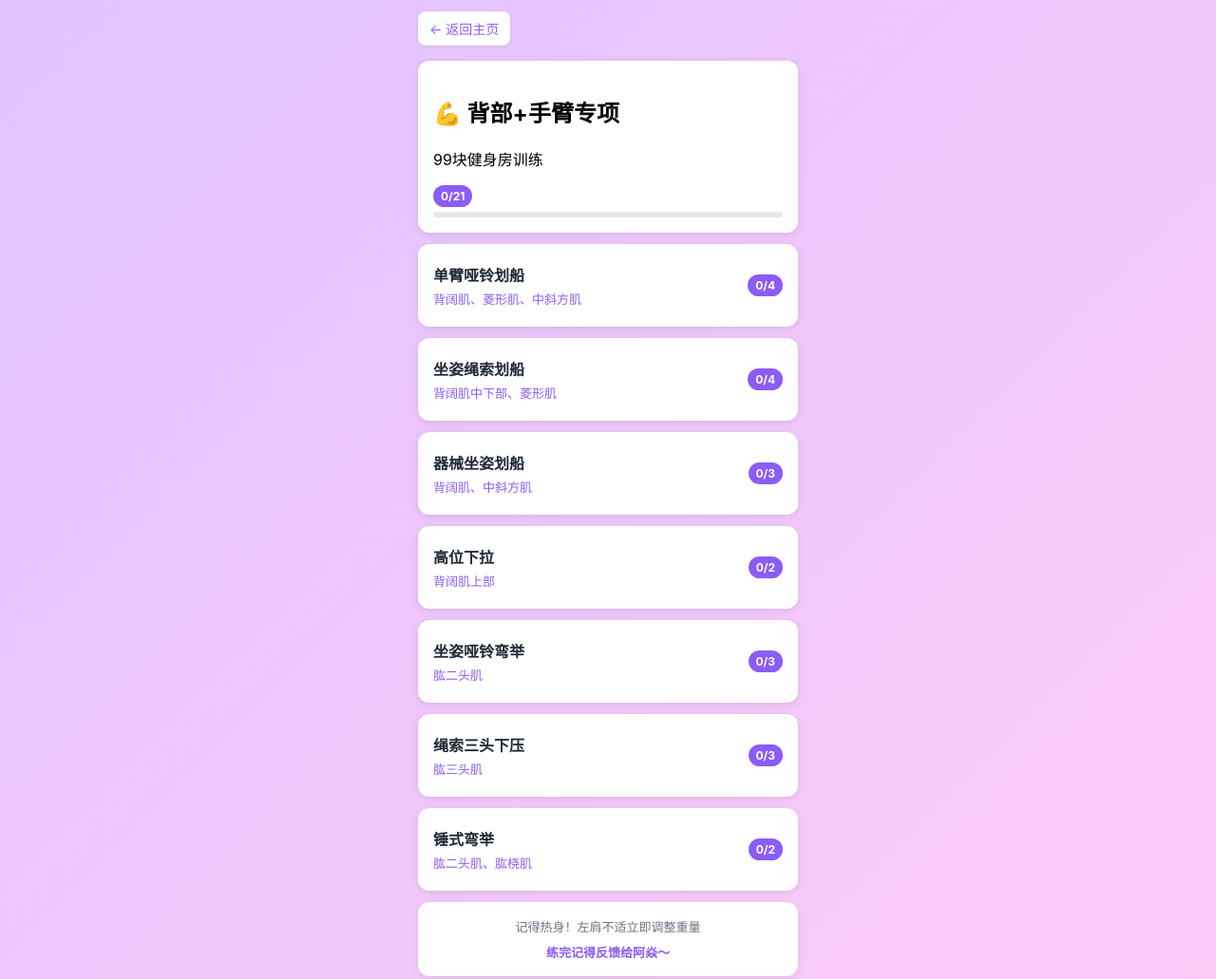
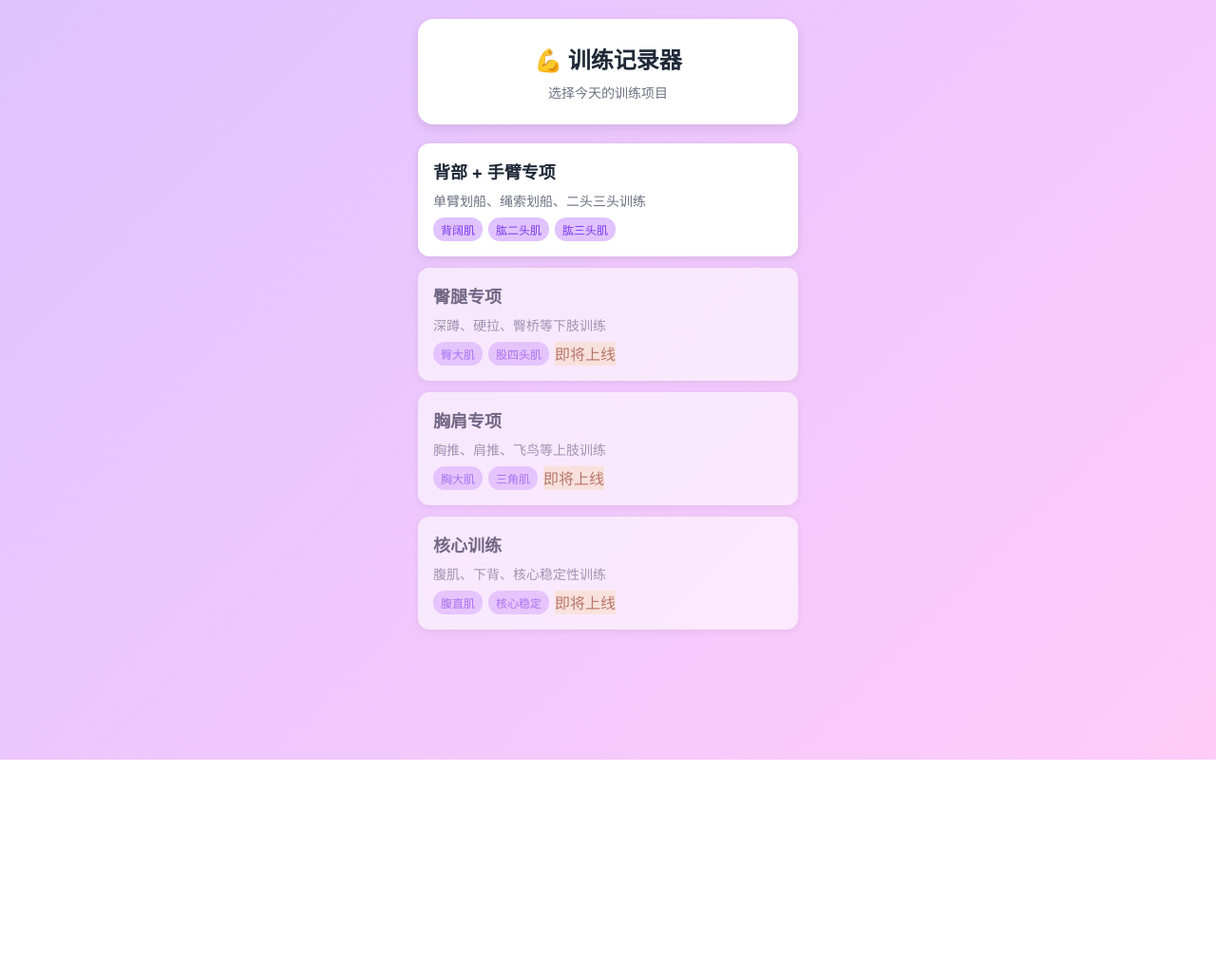
Before and after one commit to mermaidw/Claude, a plain HTML site: page index.html in a window 1280 px wide. Shown: the top 1031 px of the page at 95% size. After the commit the page ends 800 px from the top, so only its background shows below. Drawn offline with Linux system fonts and the light colour scheme.

Commit message:
Update index.html

```diff
--- a/index.html
+++ b/index.html
@@ -3,7 +3,7 @@
 <head>
   <meta charset="UTF-8" />
   <meta name="viewport" content="width=device-width, initial-scale=1.0"/>
-  <title>背部+手臂专项</title>
+  <title>王垚的训练记录器</title>
   <style>
     body{
       margin:0;
@@ -11,192 +11,129 @@
       background:linear-gradient(135deg,#e0c3ff 0%,#ffccf9 100%);
       min-height:100vh;
     }
-    .container{max-width:400px;margin:auto;padding:12px}
-    .card{background:#fff;border-radius:12px;padding:16px;margin-bottom:12px;box-shadow:0 2px 8px rgba(0,0,0,.1)}
-    .back-btn{
-      display:inline-flex;
-      align-items:center;
-      gap:8px;
-      color:#8b5cf6;
+    .container{
+      max-width:400px;
+      margin:auto;
+      padding:20px;
+    }
+    .header{
+      text-align:center;
+      background:#fff;
+      border-radius:16px;
+      padding:24px;
+      margin-bottom:20px;
+      box-shadow:0 4px 12px rgba(0,0,0,.1);
+    }
+    .header h1{
+      margin:0 0 8px 0;
+      color:#1f2937;
+      font-size:24px;
+    }
+    .header p{
+      margin:0;
+      color:#6b7280;
+      font-size:14px;
+    }
+    .workout-card{
+      background:#fff;
+      border-radius:12px;
+      padding:16px;
+      margin-bottom:12px;
+      box-shadow:0 2px 8px rgba(0,0,0,.1);
+      cursor:pointer;
+      transition:transform 0.2s, box-shadow 0.2s;
       text-decoration:none;
+      color:inherit;
+      display:block;
+    }
+    .workout-card:hover{
+      transform:translateY(-2px);
+      box-shadow:0 4px 16px rgba(0,0,0,.15);
+    }
+    .workout-title{
+      font-size:18px;
+      font-weight:bold;
+      color:#1f2937;
+      margin-bottom:8px;
+    }
+    .workout-desc{
+      color:#6b7280;
       font-size:14px;
-      margin-bottom:16px;
-      padding:8px 12px;
-      background:#fff;
-      border-radius:8px;
-      box-shadow:0 1px 4px rgba(0,0,0,.1);
+      margin-bottom:8px;
     }
-    .hdr{display:flex;justify-content:space-between;align-items:center;cursor:pointer;padding:4px 0;}
-    .hdr:hover{background:#f9fafb;border-radius:8px;padding:8px;}
-    .notes{background:#fef3c7;padding:12px;border-radius:8px;font-size:13px;color:#92400e;margin:12px 0}
-    .set{display:flex;align-items:center;gap:8px;margin:8px 0;padding:8px;background:#f9fafb;border-radius:8px}
-    .set span{min-width:45px;font-size:13px;color:#6b7280}
-    .set input{width:60px;padding:6px;border:1px solid #d1d5db;border-radius:6px;font-size:14px}
-    .set input:focus{outline:none;border-color:#8b5cf6;box-shadow:0 0 0 2px rgba(139,92,246,.1)}
-    .btn{width:28px;height:28px;border:none;border-radius:50%;cursor:pointer;font-size:16px;transition:all 0.2s}
-    .done{background:#10b981;color:#fff}
-    .todo{background:#e5e7eb;color:#9ca3af}
-    .todo:hover{background:#d1d5db}
-    #progress{margin-top:12px}
-    #bar{background:#8b5cf6;height:6px;border-radius:3px;transition:width .3s}
-    .exercise-title{font-weight:bold;color:#1f2937;margin-bottom:4px}
-    .exercise-target{font-size:13px;color:#8b5cf6}
-    .counter{background:#8b5cf6;color:#fff;padding:4px 8px;border-radius:12px;font-size:12px;font-weight:bold}
+    .workout-tags{
+      display:flex;
+      gap:6px;
+      flex-wrap:wrap;
+    }
+    .tag{
+      background:#e0c3ff;
+      color:#7c3aed;
+      padding:4px 8px;
+      border-radius:12px;
+      font-size:12px;
+      font-weight:500;
+    }
+    .coming-soon{
+      opacity:0.6;
+      cursor:not-allowed;
+    }
+    .coming-soon:hover{
+      transform:none;
+      box-shadow:0 2px 8px rgba(0,0,0,.1);
+    }
+    .soon-tag{
+      background:#fef3c7;
+      color:#92400e;
+    }
   </style>
 </head>
 <body>
 <div class="container">
-  <a href="index.html" class="back-btn">
-    ← 返回主页
+  <div class="header">
+    <h1>💪 训练记录器</h1>
+    <p>选择今天的训练项目</p>
+  </div>
+
+  <a href="back-arms.html" class="workout-card">
+    <div class="workout-title">背部 + 手臂专项</div>
+    <div class="workout-desc">单臂划船、绳索划船、二头三头训练</div>
+    <div class="workout-tags">
+      <span class="tag">背阔肌</span>
+      <span class="tag">肱二头肌</span>
+      <span class="tag">肱三头肌</span>
+    </div>
   </a>
 
-  <div class="card">
-    <h2>💪 背部+手臂专项</h2>
-    <p>99块健身房训练</p>
-    <div id="progress">
-      <span id="counter" class="counter">0/21</span>
-      <div style="background:#e5e7eb;height:6px;border-radius:3px;margin-top:8px">
-        <div id="bar" style="width:0%"></div>
-      </div>
+  <div class="workout-card coming-soon">
+    <div class="workout-title">臀腿专项</div>
+    <div class="workout-desc">深蹲、硬拉、臀桥等下肢训练</div>
+    <div class="workout-tags">
+      <span class="tag">臀大肌</span>
+      <span class="tag">股四头肌</span>
+      <span class="soon-tag">即将上线</span>
     </div>
   </div>
 
-  <div id="list"></div>
+  <div class="workout-card coming-soon">
+    <div class="workout-title">胸肩专项</div>
+    <div class="workout-desc">胸推、肩推、飞鸟等上肢训练</div>
+    <div class="workout-tags">
+      <span class="tag">胸大肌</span>
+      <span class="tag">三角肌</span>
+      <span class="soon-tag">即将上线</span>
+    </div>
+  </div>
 
-  <div class="card" style="text-align:center;font-size:13px;color:#6b7280">
-    记得热身！左肩不适立即调整重量<br/>
-    <span style="color:#8b5cf6;font-weight:bold;margin-top:8px;display:block">练完记得反馈给阿焱～</span>
+  <div class="workout-card coming-soon">
+    <div class="workout-title">核心训练</div>
+    <div class="workout-desc">腹肌、下背、核心稳定性训练</div>
+    <div class="workout-tags">
+      <span class="tag">腹直肌</span>
+      <span class="tag">核心稳定</span>
+      <span class="soon-tag">即将上线</span>
+    </div>
   </div>
 </div>
-
-<script>
-// 修复：创建独立的对象数组，避免共享引用
-function createSets(count, reps) {
-  return Array.from({length: count}, () => ({reps, w: "", done: false}));
-}
-
-const workout = {
-  "单臂哑铃划船": {
-    target: "背阔肌、菱形肌、中斜方肌",
-    notes: "左侧用轻重量，背部收紧，肘部贴身体",
-    sets: createSets(4, "10-12")
-  },
-  "坐姿绳索划船": {
-    target: "背阔肌中下部、菱形肌",
-    notes: "肩胛骨后收，胸挺直，拉到最后挤压背部",
-    sets: createSets(4, "12-15")
-  },
-  "器械坐姿划船": {
-    target: "背阔肌、中斜方肌",
-    notes: "胸贴垫子，动作慢一点，感受背部收缩",
-    sets: createSets(3, "12-15")
-  },
-  "高位下拉": {
-    target: "背阔肌上部",
-    notes: "轻重量！左肩有感觉就停，重量别贪心",
-    sets: createSets(2, "15")
-  },
-  "坐姿哑铃弯举": {
-    target: "肱二头肌",
-    notes: "控制节奏，顶峰收缩",
-    sets: createSets(3, "12-15")
-  },
-  "绳索三头下压": {
-    target: "肱三头肌",
-    notes: "肘部固定，小臂发力",
-    sets: createSets(3, "15-20")
-  },
-  "锤式弯举": {
-    target: "肱二头肌、肱桡肌",
-    notes: "解决小臂握不住的问题",
-    sets: createSets(2, "12")
-  }
-};
-
-function save(){
-  try {
-    localStorage.setItem('workout-back-arms', JSON.stringify(workout));
-  } catch(e) {
-    console.log('保存失败:', e);
-  }
-}
-
-function load(){
-  try {
-    const saved = localStorage.getItem('workout-back-arms');
-    if(saved) {
-      const data = JSON.parse(saved);
-      // 合并保存的数据到当前workout
-      Object.keys(workout).forEach(key => {
-        if(data[key] && data[key].sets) {
-          workout[key].sets = data[key].sets;
-        }
-      });
-    }
-  } catch(e) {
-    console.log('加载失败:', e);
-  }
-}
-
-function render(){
-  load();
-  let done = 0, total = 0;
-  const list = document.getElementById('list');
-  list.innerHTML = '';
-
-  Object.entries(workout).forEach(([name, info]) => {
-    total += info.sets.length;
-    done += info.sets.filter(s => s.done).length;
-
-    const card = document.createElement('div');
-    card.className = 'card';
-    card.innerHTML = `
-      <div class="hdr" onclick="toggle('${name}')">
-        <div>
-          <div class="exercise-title">${name}</div>
-          <div class="exercise-target">${info.target}</div>
-        </div>
-        <span class="counter">${info.sets.filter(s => s.done).length}/${info.sets.length}</span>
-      </div>
-      <div id="${name}-sets" style="display:none">
-        <div class="notes">${info.notes}</div>
-        ${info.sets.map((s, i) => `
-          <div class="set">
-            <span>第${i+1}组</span>
-            <span>${s.reps}次</span>
-            <input type="text" placeholder="kg" value="${s.w}"
-              onchange="setWeight('${name}', ${i}, this.value)">
-            <button class="btn ${s.done ? 'done' : 'todo'}"
-              onclick="toggleDone('${name}', ${i})">✓</button>
-          </div>
-        `).join('')}
-      </div>
-    `;
-    list.appendChild(card);
-  });
-
-  document.getElementById('counter').textContent = `${done}/${total}`;
-  document.getElementById('bar').style.width = `${total ? (done/total)*100 : 0}%`;
-}
-
-function toggle(name){
-  const el = document.getElementById(`${name}-sets`);
-  el.style.display = el.style.display === 'none' ? 'block' : 'none';
-}
-
-function setWeight(name, index, value){
-  workout[name].sets[index].w = value;
-  save();
-}
-
-function toggleDone(name, index){
-  workout[name].sets[index].done = !workout[name].sets[index].done;
-  save();
-  render();
-}
-
-// 初始化
-render();
-</script>
 </body>
 </html>
```
